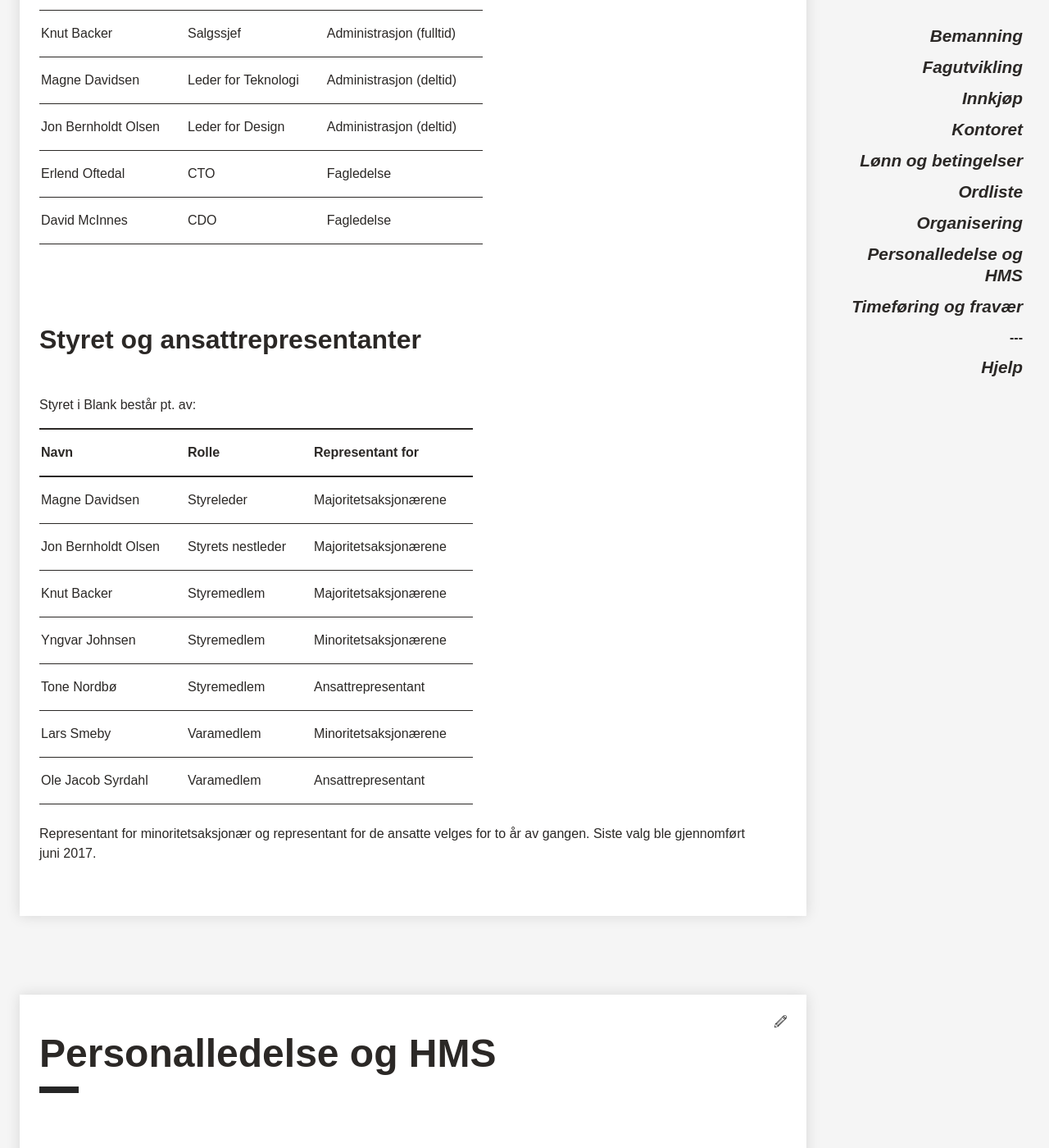
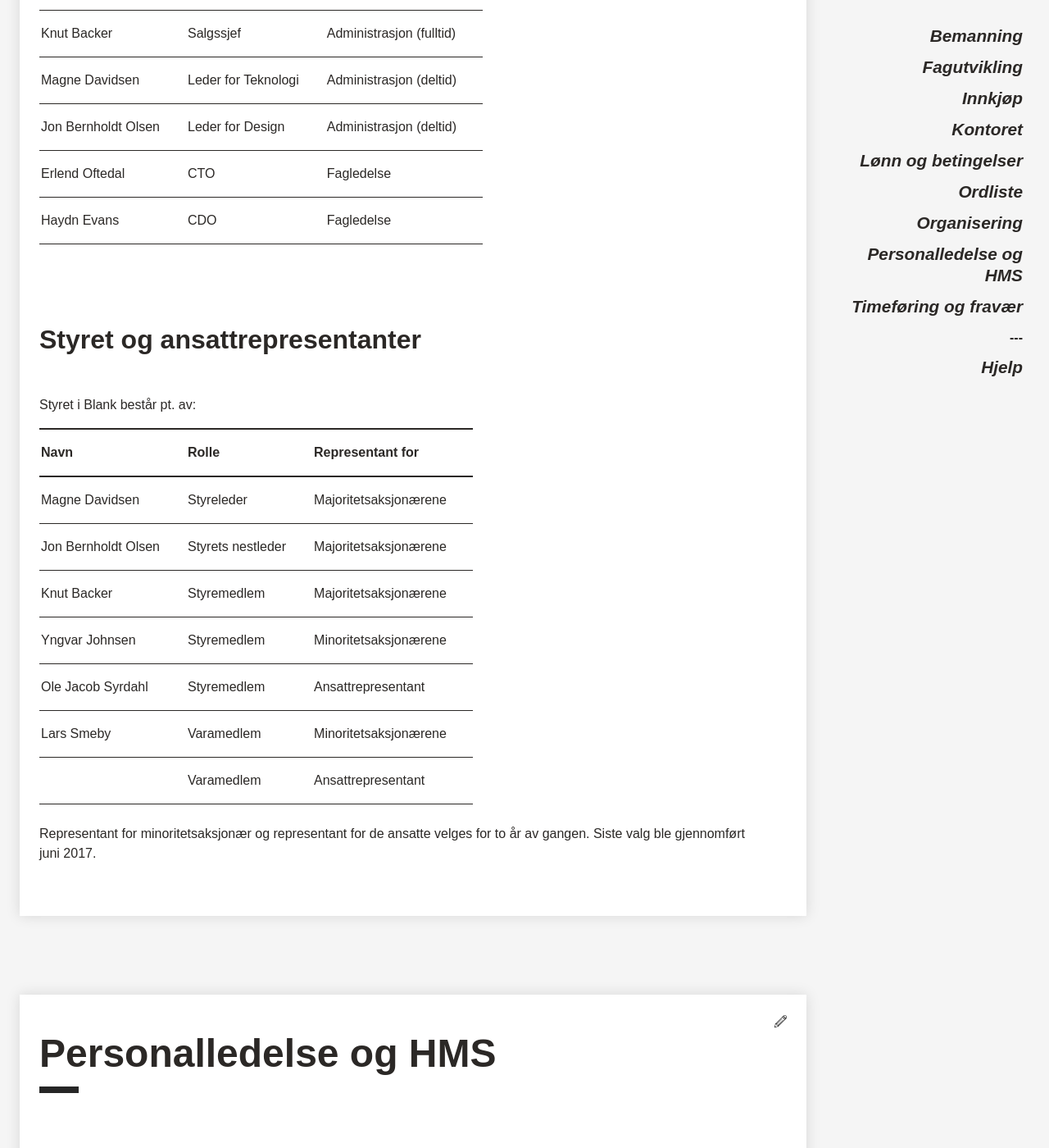
Before and after one commit to blankoslo/about-blank, a Jekyll site: the page built from index.md, in a window 1280 px wide and 1400 px high, scrolled down 10875 px. Shown: the whole window at 82% size. Built offline with Jekyll 4.4.1, drawn with Linux system fonts in a browser that asks for light colours.

Commit message:
Oppdatering av navn i Administrasjon og Styre
- Endret David til Haydn
- Fjernet Tone som styremedlem
- Endret Ole Jacob til styremedlem, ansattrepresentant

```diff
--- a/content/organisering.md
+++ b/content/organisering.md
@@ -14,7 +14,7 @@
 Magne Davidsen | Leder for Teknologi | Administrasjon (deltid)
 Jon Bernholdt Olsen | Leder for Design | Administrasjon (deltid)
 Erlend Oftedal | CTO | Fagledelse
-David McInnes | CDO | Fagledelse
+Haydn Evans | CDO | Fagledelse
 
 
 ## Styret og ansattrepresentanter
@@ -26,9 +26,9 @@
 Jon Bernholdt Olsen | Styrets nestleder | Majoritetsaksjonærene
 Knut Backer | Styremedlem | Majoritetsaksjonærene
 Yngvar Johnsen | Styremedlem | Minoritetsaksjonærene
-Tone Nordbø | Styremedlem | Ansattrepresentant
+Ole Jacob Syrdahl | Styremedlem | Ansattrepresentant
 Lars Smeby | Varamedlem | Minoritetsaksjonærene
-Ole Jacob Syrdahl | Varamedlem | Ansattrepresentant
+ | Varamedlem | Ansattrepresentant
 
 
 
```
